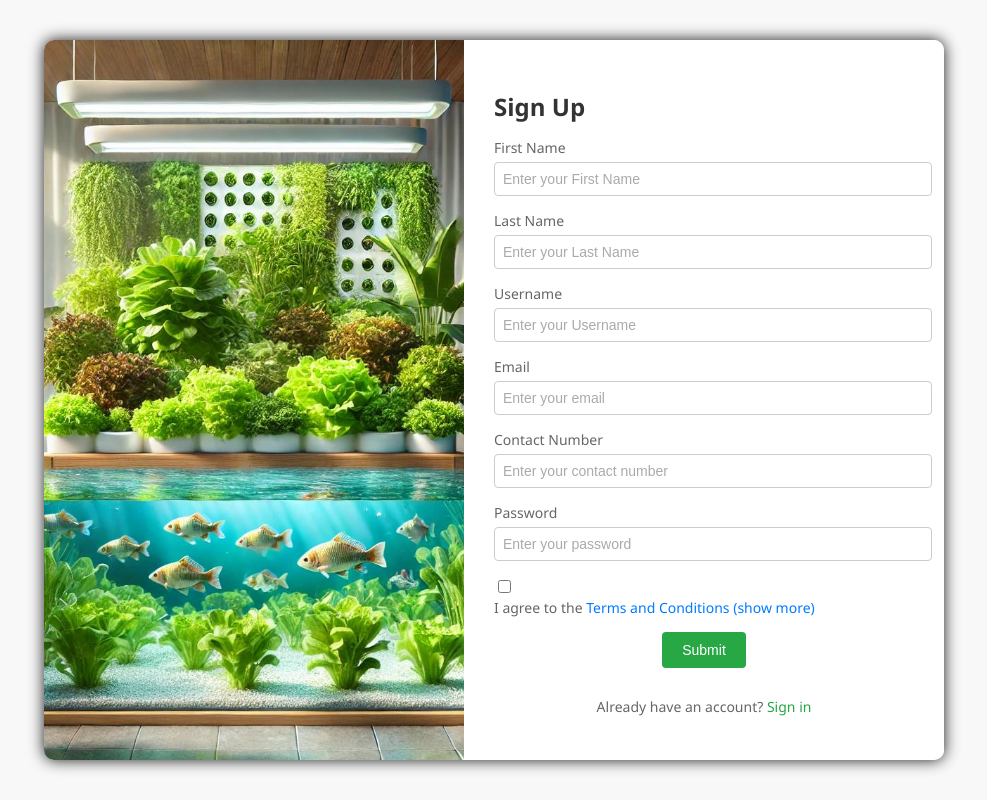
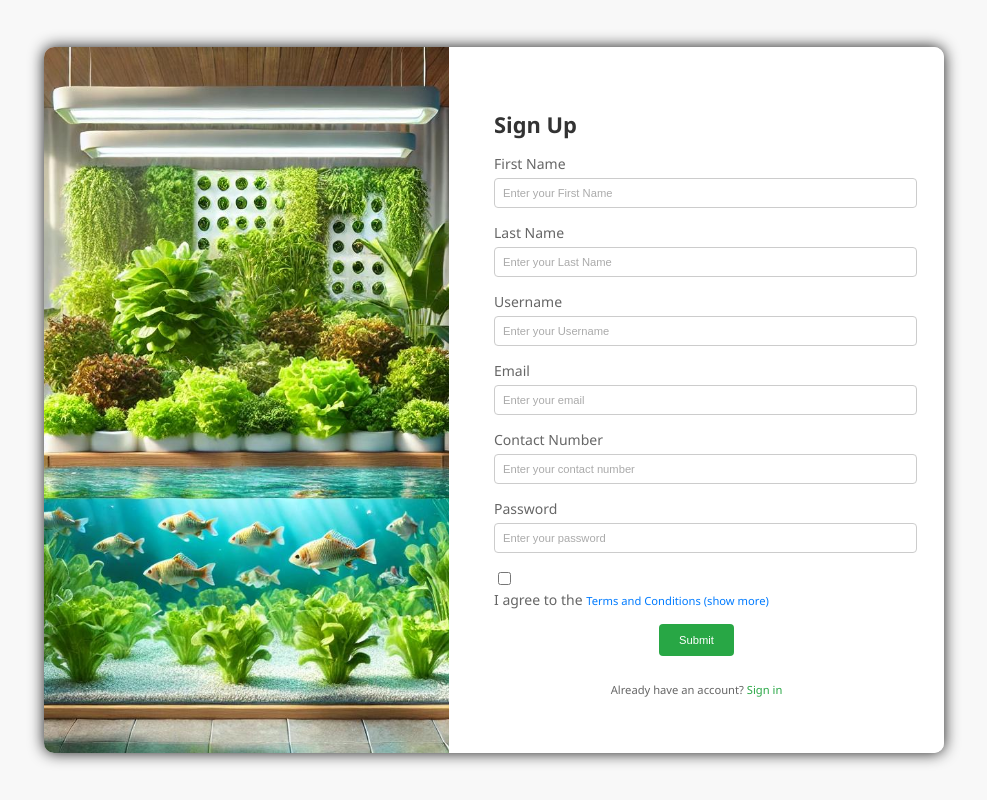
Before and after one commit to markplnivo/equasmart, a PHP site: page /signup.php in a window 1280 px wide. Shown: the whole page, without its empty margins (146-1133 px from the left). Run offline with PHP 8.4, Linux system fonts and the light colour scheme; some libraries are stand-ins or nearby versions.

Commit message:
updated signup_page_11/13/24
font sizes and containers adjusted

```diff
--- a/html/signup.php
+++ b/html/signup.php
@@ -230,8 +230,68 @@ function test_input($data)
 <head>
   <meta charset="UTF-8">
   <meta name="viewport" content="width=device-width, initial-scale=1.0">
+  <link rel="shortcut icon" href="images/equasmartlogo_croppedlogo.png" type="image/svg+xml">
+  <link rel="stylesheet" href="css/css/all.min.css">
+  <link rel="stylesheet" href="css/css/fontawesome.min.css">
   <title>Sign Up Form</title>
   <style>
+      :root {
+        /* FLUID RESPONSIVE PADDING/MARGIN SPACE BASE VALUE = 12px, MIN WIDTH = 320px, AND MAX VALUE = 21px, MAX WIDTH = 1240px (added by mark romualdo)*/
+            --space-3xs: clamp(3px, 2.3043px + 0.2174cqi, 5px);/*Multiplier = 0.25*/
+            --space-2xs: clamp(6px, 4.2609px + 0.5435cqi, 11px);/*Multiplier = 0.5*/
+            --space-xs: clamp(9px, 6.5652px + 0.7609cqi, 16px);/*Multiplier = 0.75*/
+            --space-s: clamp(12px, 8.8696px + 0.9783cqi, 21px);/*Multiplier = 1*/
+            --space-m: clamp(13px, 9.5217px + 1.087cqi, 23px);/*Multiplier = 1.1*/
+            --space-l: clamp(14px, 10.1739px + 1.1957cqi, 25px);/*Multiplier = 1.2*/
+            --space-xl: clamp(16px, 12.1739px + 1.1957cqi, 27px);/*Multiplier = 1.3*/
+            --space-2xl: clamp(17px, 12.8261px + 1.3043cqi, 29px);/*Multiplier = 1.4*/
+            --space-3xl: clamp(18px, 13.1304px + 1.5217cqi, 32px);/*Multiplier = 1.5*/
+            --space-4xl: clamp(19px, 13.7826px + 1.6304cqi, 34px);/*Multiplier = 1.6*/
+            --space-5xl: clamp(24px, 17.7391px + 1.9565cqi, 42px);/*Multiplier = 2*/
+            --space-6xl: clamp(30px, 22px + 2.5cqi, 53px);/*Multiplier = 2.5*/
+            --space-7xl: clamp(36px, 26.6087px + 2.9348cqi, 63px);/*Multiplier = 3*/
+            --space-8xl: clamp(42px, 30.8696px + 3.4783cqi, 74px);/*Multiplier = 3.5*/
+            --space-9xl: clamp(48px, 35.4783px + 3.913cqi, 84px);/*Multiplier = 4*/
+            --space-10xl: clamp(54px, 39.7391px + 4.4565cqi, 95px);/*Multiplier = 4.5*/
+            --space-11xl: clamp(60px, 44.3478px + 4.8913cqi, 105px);/*Multiplier = 5*/
+            --space-12xl: clamp(66px, 48.6087px + 5.4348cqi, 116px);/*Multiplier = 5.5*/
+            --space-13xl: clamp(72px, 53.2174px + 5.8696cqi, 126px);/*Multiplier = 6*/
+            /* One-up pairs */
+            --space-3xs-2xs: clamp(3px, 0.2174px + 0.8696cqi, 11px);
+            --space-2xs-xs: clamp(6px, 2.5217px + 1.087cqi, 16px);
+            --space-xs-s: clamp(9px, 4.8261px + 1.3043cqi, 21px);
+            --space-s-m: clamp(12px, 8.1739px + 1.1957cqi, 23px);
+            --space-m-l: clamp(13px, 8.8261px + 1.3043cqi, 25px);
+            --space-l-xl: clamp(14px, 9.4783px + 1.413cqi, 27px);
+            --space-xl-2xl: clamp(16px, 11.4783px + 1.413cqi, 29px);
+            --space-2xl-3xl: clamp(17px, 11.7826px + 1.6304cqi, 32px);
+            --space-3xl-4xl: clamp(18px, 12.4348px + 1.7391cqi, 34px);
+            --space-4xl-5xl: clamp(19px, 11px + 2.5cqi, 42px);
+            --space-5xl-6xl: clamp(24px, 13.913px + 3.1522cqi, 53px);
+            --space-6xl-7xl: clamp(30px, 18.5217px + 3.587cqi, 63px);
+            --space-7xl-8xl: clamp(36px, 22.7826px + 4.1304cqi, 74px);
+            --space-8xl-9xl: clamp(42px, 27.3913px + 4.5652cqi, 84px);
+            --space-9xl-10xl: clamp(48px, 31.6522px + 5.1087cqi, 95px);
+            --space-10xl-11xl: clamp(54px, 36.2609px + 5.5435cqi, 105px);
+            --space-11xl-12xl: clamp(60px, 40.5217px + 6.087cqi, 116px);
+            --space-12xl-13xl: clamp(66px, 45.1304px + 6.5217cqi, 126px);
+            /* Custom pairs */
+            --space-s-l: clamp(12px, 7.4783px + 1.413cqi, 25px);
+            /* FLUID RESPONSIVE FONT SIZE BASE VALUE = 9px MIN WIDTH = 425px AND MAX VALUE = 14px MAX WIDTH = 1480px*/
+            --step--6: clamp(0.1884rem, 0.1741rem + 0.0713vw, 0.2294rem);
+            --step--5: clamp(0.2261rem, 0.205rem + 0.1055vw, 0.2867rem);
+            --step--4: clamp(0.2713rem, 0.241rem + 0.1515vw, 0.3584rem);
+            --step--3: clamp(0.3255rem, 0.2829rem + 0.213vw, 0.448rem);
+            --step--2: clamp(0.3906rem, 0.3317rem + 0.2946vw, 0.56rem);
+            --step--1: clamp(0.4688rem, 0.3883rem + 0.4022vw, 0.7rem);
+            --step-0: clamp(0.5625rem, 0.4538rem + 0.5435vw, 0.875rem);
+            --step-1: clamp(0.675rem, 0.5293rem + 0.7283vw, 1.0938rem);
+            --step-2: clamp(0.81rem, 0.6162rem + 0.969vw, 1.3672rem);
+            --step-3: clamp(0.972rem, 0.7157rem + 1.2817vw, 1.709rem);
+            --step-4: clamp(1.1664rem, 0.8291rem + 1.6867vw, 2.1362rem);
+            --step-5: clamp(1.3997rem, 0.9577rem + 2.2098vw, 2.6703rem);
+            --step-6: clamp(1.6796rem, 1.1028rem + 2.8839vw, 3.3379rem);
+    }
     body {
       font-family: 'Segoe UI', Tahoma, Geneva, Verdana, sans-serif;
       margin: 0;
@@ -242,7 +302,6 @@ function test_input($data)
       height: 100vh;
       background: #f8f8f8;
     }
-
     .container {
       display: flex;
       width: 90%;
@@ -251,13 +310,10 @@ function test_input($data)
       overflow: hidden;
       border-radius: 10px;
     }
-
     .left {
       flex: 1;
-      /* background: url('/path/to/your/image.jpg') no-repeat center center/cover; */
       position: relative;
     }
-
     .left::before {
       content: '';
       position: absolute;
@@ -266,99 +322,82 @@ function test_input($data)
       right: 0;
       bottom: 0;
       background: url('images/signup.jpg') no-repeat center center/cover;
-
     }
-
     .right {
       flex: 1;
       background: white;
-      padding: 30px;
+      padding: 5%;
       display: flex;
       flex-direction: column;
       justify-content: center;
       overflow-y: auto;
     }
-
     .right h2 {
       margin-bottom: 15px;
-      font-size: 24px;
+      font-size: var(--step-2);
       color: #333;
     }
-
     .form-group {
       margin-bottom: 15px;
     }
-
     .form-group label {
       display: block;
-      font-size: 14px;
+      font-size: var(--step-0);
       margin-bottom: 5px;
       color: #666;
     }
-
     .form-group input {
       width: 100%;
       padding: 8px;
       border: 1px solid #ccc;
       border-radius: 4px;
-      font-size: 14px;
+      font-size: var(--step--1);
     }
-
     .form-group input::placeholder {
       color: #aaa;
     }
-
     .form-group input[type="checkbox"] {
       width: auto;
       margin-right: 8px;
     }
-
     .form-group a {
       color: #007bff;
       text-decoration: none;
-      font-size: 14px;
+      font-size: var(--step--1);
     }
-
     .form-group a:hover {
       text-decoration: underline;
     }
-
     .form-action {
       text-align: center;
       margin-top: 15px;
     }
-
     .form-action button {
       padding: 10px 20px;
       background: #28a745;
       border: none;
       color: white;
-      font-size: 14px;
+      font-size: var(--step--1);
       border-radius: 4px;
       cursor: pointer;
       transition: background 0.3s;
     }
-
     .form-action button:hover {
       background: #218838;
     }
-
     .login-link {
       margin-top: 15px;
       text-align: center;
-      font-size: 14px;
+      font-size: var(--step--1);
       color: #666;
     }
-
     .login-link a {
       color: #28a745;
       text-decoration: none;
     }
-
     .login-link a:hover {
       text-decoration: underline;
     }
-
     /* Modal Styles */
     .modal {
       display: none;
@@ -373,7 +412,6 @@ function test_input($data)
       background-color: rgba(0, 0, 0, 0.1);
       padding-top: 30px;
     }
-
     .modal-content {
       background-color: #fefefe;
       margin: 5% auto;
@@ -385,24 +423,29 @@ function test_input($data)
       max-height: 80%;
       overflow-y: auto;
     }
-
     .close {
       color: #aaa;
       float: right;
       font-size: 28px;
       font-weight: bold;
     }
-
     .close:hover,
     .close:focus {
       color: black;
       text-decoration: none;
       cursor: pointer;
     }
-
     .error {
       color: red;
       font-size: 0.9em;
+    }
+    @media (max-width: 1010px){
+      .right{
+        flex: 2;
+      }
+      .form-group input{
+        width: 85%;
+      }
     }
   </style>
 </head>
```
